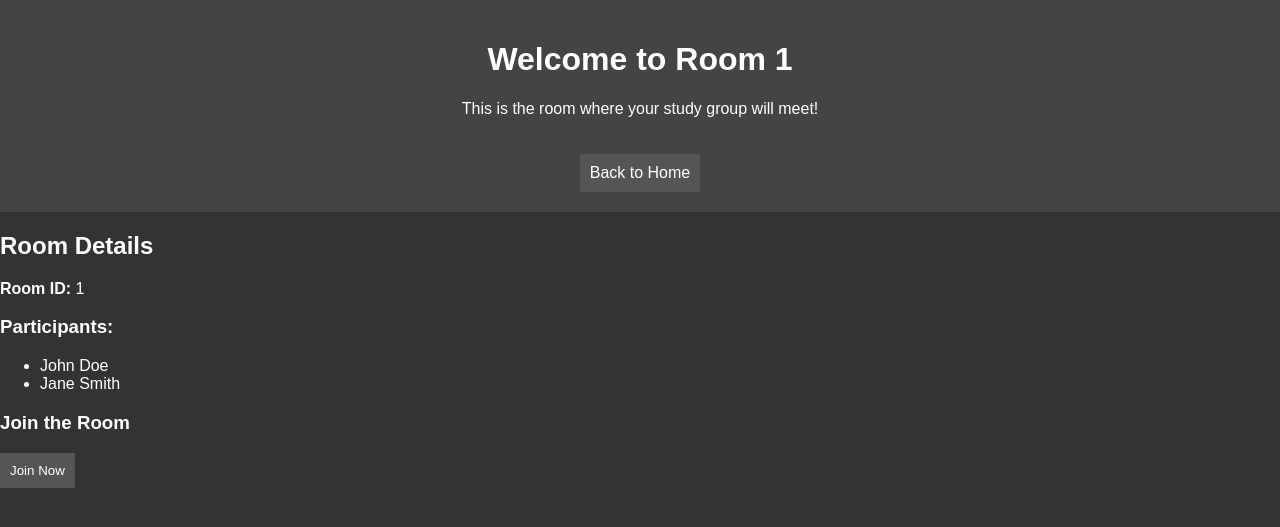
After one commit to faizeee8/bubblemeet, a Flask app: template templates/room.html in a window 1280 px wide. The commit adds this page. Shown: the top 527 px of the page. Run offline with Flask 3, Linux system fonts and the light colour scheme; the template is opened without the code that fills it: most values are stand-ins (such as "Sample title", 1, 10 or a date in 2020).

Commit message:
Updated index and meet HTML files to link CSS and JS

```diff
--- a/app.py
+++ b/app.py
@@ -1,16 +1,38 @@
-from flask import Flask, render_template
-import os
+from flask import Flask, render_template, request, redirect, session, g
+import random  # Example to generate random room IDs
 
 app = Flask(__name__)
+app.secret_key = 'your_secret_key'  # Set a secret key for sessions (important for Flask sessions)
 
+# Route to create a new room
+@app.route('/create_room')
+def create_room():
+    room_id = random.randint(1000, 9999)  # Generate a random room ID
+    if 'rooms' not in g:
+        g.rooms = []  # Initialize rooms list if not already initialized
+    g.rooms.append(room_id)  # Add the new room to the global list
+    session['room_id'] = room_id  # Store the room ID in session for the current user
+    return redirect(f'/room/{room_id}')  # Redirect user to the room
+
+# Route to view available rooms
+@app.route('/rooms')
+def list_rooms():
+    if 'rooms' not in g:
+        g.rooms = []  # Initialize rooms list if not already initialized
+    return render_template('rooms.html', rooms=g.rooms)
+
+# Route to join an existing room
+@app.route('/room/<room_id>')
+def join_room(room_id):
+    # Check if the room exists in the global list
+    if room_id not in [str(r) for r in g.rooms]:
+        return "Room not found", 404  # Return 404 if room doesn't exist
+    return render_template('room.html', room_id=room_id)
+
+# Home route
 @app.route('/')
 def index():
     return render_template('index.html')
 
-@app.route('/meet')
-def meet():
-    return render_template('meet.html')
-
 if __name__ == '__main__':
-    port = int(os.environ.get('PORT', 10000))
-    app.run(host='0.0.0.0', port=port)
+    app.run(debug=True)
--- /dev/null
+++ b/static/css/styles.css
@@ -0,0 +1,72 @@
+/* styles.css */
+body {
+    font-family: Arial, sans-serif;
+    background-color: #333;
+    color: #fff;
+    margin: 0;
+    padding: 0;
+}
+
+header {
+    background-color: #444;
+    padding: 20px;
+    text-align: center;
+}
+
+h1, h2 {
+    color: #fff;
+}
+
+a {
+    color: #fff;
+    text-decoration: none;
+    padding: 10px;
+    background-color: #555;
+    margin-top: 20px;
+    display: inline-block;
+}
+
+a:hover {
+    background-color: #777;
+}
+
+#meeting {
+    margin-top: 20px;
+    text-align: center;
+}
+
+#chatbox {
+    border: 1px solid #ccc;
+    background-color: #222;
+    padding: 10px;
+    height: 200px;
+    overflow-y: scroll;
+    color: #fff;
+    margin-bottom: 10px;
+}
+
+#chat-input {
+    width: 80%;
+    padding: 10px;
+    margin-top: 10px;
+    margin-right: 10px;
+}
+
+button {
+    padding: 10px;
+    background-color: #555;
+    border: none;
+    color: white;
+    cursor: pointer;
+}
+
+button:hover {
+    background-color: #777;
+}
+
+footer {
+    background-color: #444;
+    padding: 10px;
+    text-align: center;
+    margin-top: 20px;
+}
--- a/templates/index.html
+++ b/templates/index.html
@@ -4,6 +4,8 @@
   <meta charset="UTF-8" />
   <meta name="viewport" content="width=device-width, initial-scale=1.0"/>
   <title>Bubblemeet - Connect & Learn</title>
+  <!-- Link to static CSS file -->
+  <link rel="stylesheet" href="{{ url_for('static', filename='css/styles.css') }}">
   <style>
     @import url('https://fonts.googleapis.com/css2?family=Poppins:wght@300;400;600&display=swap');
 
@@ -209,6 +211,9 @@
     <div class="loader"></div>
   </div>
 
+  <!-- Link to static JS file -->
+  <script src="{{ url_for('static', filename='js/scripts.js') }}"></script>
+
   <script>
     const studyEmojis = ["📚", "✏️", "📝", "📖", "💡", "🎓", "🧠", "📊", "🔬", "📎"];
 
--- a/templates/meet.html
+++ b/templates/meet.html
@@ -4,6 +4,7 @@
     <meta charset="UTF-8">
     <meta name="viewport" content="width=device-width, initial-scale=1.0">
     <title>StudySphere Meeting Room</title>
+    <link rel="stylesheet" href="{{ url_for('static', filename='css/styles.css') }}">
     <style>
         @import url('https://fonts.googleapis.com/css2?family=Poppins:wght@300;400;600&display=swap');
 
--- /dev/null
+++ b/templates/room.html
@@ -0,0 +1,48 @@
+<!DOCTYPE html>
+<html lang="en">
+<head>
+    <meta charset="UTF-8">
+    <meta name="viewport" content="width=device-width, initial-scale=1.0">
+    <title>Room {{ room_id }}</title>
+    <link rel="stylesheet" href="{{ url_for('static', filename='styles.css') }}">
+</head>
+<body>
+    <header>
+        <h1>Welcome to Room {{ room_id }}</h1>
+        <p>This is the room where your study group will meet!</p>
+        <a href="{{ url_for('index') }}">Back to Home</a>
+    </header>
+
+    <section id="room-details">
+        <h2>Room Details</h2>
+        <p><strong>Room ID:</strong> {{ room_id }}</p>
+        <!-- Add other room details here (e.g., creator, topic, time, etc.) -->
+    </section>
+
+    <section id="participants">
+        <h3>Participants:</h3>
+        <!-- You can dynamically list participants here later with Flask or JavaScript -->
+        <ul>
+            <li>John Doe</li>
+            <li>Jane Smith</li>
+            <!-- Add more participants as needed -->
+        </ul>
+    </section>
+
+    <section id="join-room">
+        <h3>Join the Room</h3>
+        <button onclick="joinRoom()">Join Now</button>
+    </section>
+
+    <script>
+        // Example function for joining the room (you can modify this for your real functionality)
+        function joinRoom() {
+            // Logic to join the room (maybe a socket connection or a redirect to a meeting page)
+            alert("You have joined the room!");
+            // Optionally, redirect the user to the actual meeting page for this room
+            window.location.href = "/meet/{{ room_id }}";
+        }
+    </script>
+
+</body>
+</html>
```
Also changed, not shown: static/js/scripts.js (added, +7 -0 lines).
